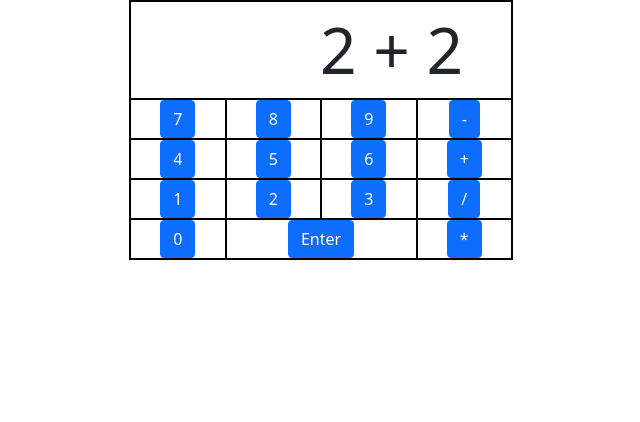
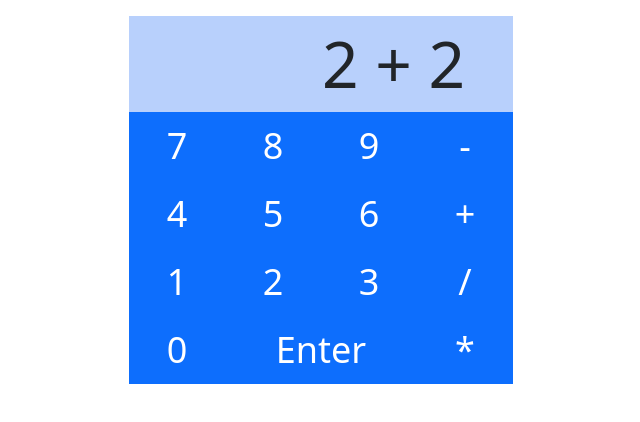
Before and after one commit to Tabarnakle/calculator, a plain HTML site: page index.html in a window 1280 px wide. Shown: the whole page, without its empty margins (319-959 px from the left). Drawn offline with nearby package versions, Linux system fonts and the light colour scheme.

Commit message:
finished layout

```diff
--- a/index.html
+++ b/index.html
@@ -18,30 +18,30 @@
 
 <body>
 
-    <div class="container" id="calcBody">
+    <div class="container mt-3" id="calcBody">
         <div class="row px-5" id="calcDisplay">2 + 2</div>
-        <div class="row d-flex">
-            <div class="col"><button class="btn btn-primary">7</button class="btn btn-primary"></div>
-            <div class="col"><button class="btn btn-primary">8</button class="btn btn-primary"></div>
-            <div class="col"><button class="btn btn-primary">9</button class="btn btn-primary"></div>
-            <div class="col"><button class="btn btn-primary">-</button class="btn btn-primary"></div>
+        <div class="row">
+            <div class="btn btn-primary rounded-0 col">7</div>
+            <div class="btn btn-primary rounded-0 col">8</div>
+            <div class="btn btn-primary rounded-0 col">9</div>
+            <div class="btn btn-primary rounded-0 col">-</div>
         </div>
         <div class="row">
-            <div class="col"><button class="btn btn-primary">4</button class="btn btn-primary"></div>
-            <div class="col"><button class="btn btn-primary">5</button class="btn btn-primary"></div>
-            <div class="col"><button class="btn btn-primary">6</button class="btn btn-primary"></div>
-            <div class="col"><button class="btn btn-primary">+</button class="btn btn-primary"></div>
+            <div class="btn btn-primary rounded-0 col">4</div>
+            <div class="btn btn-primary rounded-0 col">5</div>
+            <div class="btn btn-primary rounded-0 col">6</div>
+            <div class="btn btn-primary rounded-0 col">+</div>
         </div>
         <div class="row">
-            <div class="col"><button class="btn btn-primary">1</button class="btn btn-primary"></div>
-            <div class="col"><button class="btn btn-primary">2</button class="btn btn-primary"></div>
-            <div class="col"><button class="btn btn-primary">3</button class="btn btn-primary"></div>
-            <div class="col"><button class="btn btn-primary">/</button class="btn btn-primary"></div>
+            <div class="btn btn-primary rounded-0 col">1</div>
+            <div class="btn btn-primary rounded-0 col">2</div>
+            <div class="btn btn-primary rounded-0 col">3</div>
+            <div class="btn btn-primary rounded-0 col">/</div>
         </div>
         <div class="row">
-            <div class="col"><button class="btn btn-primary">0</button class="btn btn-primary"></div>
-            <div class="col-6"><button class="btn btn-primary">Enter</button class="btn btn-primary"></div>
-            <div class="col"><button class="btn btn-primary">*</button class="btn btn-primary"></div>
+            <div class="btn btn-primary rounded-0 col">0</div>
+            <div class="btn btn-primary rounded-0 col-6">Enter</div>
+            <div class="btn btn-primary rounded-0 col">*</div>
         </div>
     </div>
   <!-- Popper JS 2.10.2 -->
--- a/style.css
+++ b/style.css
@@ -1,11 +1,10 @@
 #calcBody {
     width: 30%;
-    border: 1px solid black;
+    background-color: rgb(184, 208, 252);
 }
 
 #calcDisplay {
     box-sizing: border-box;
-    border: 1px solid black;
     font-size: 64px;
     display: flex;
     justify-content: end;
@@ -14,10 +13,7 @@
 /* key containers */
 #calcBody>div>* {
     box-sizing: border-box;
-    border: 1px solid black;
     display: flex;
     justify-content: center;
-}
-button {
     font-size: 36px;
 }
```
